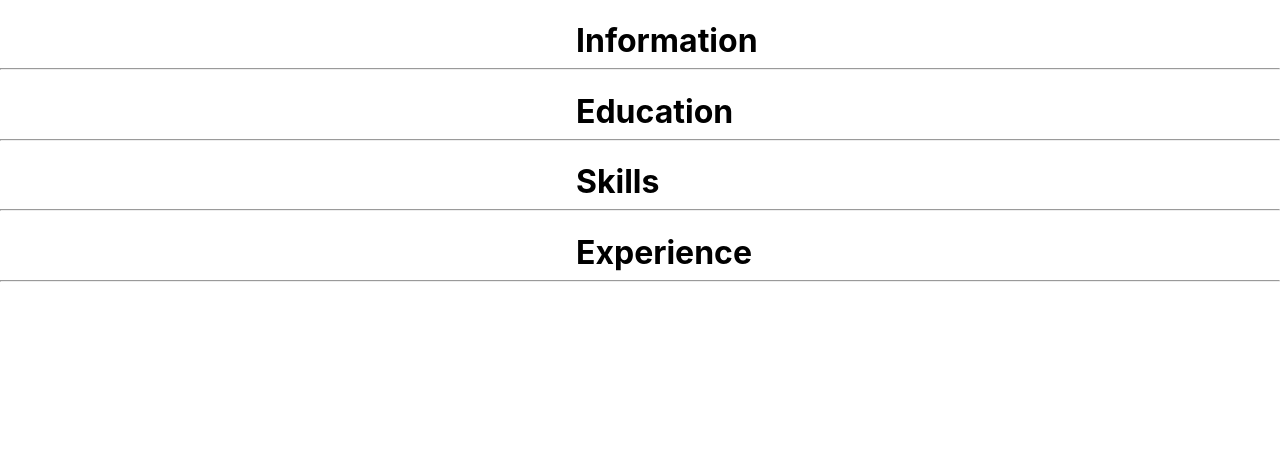
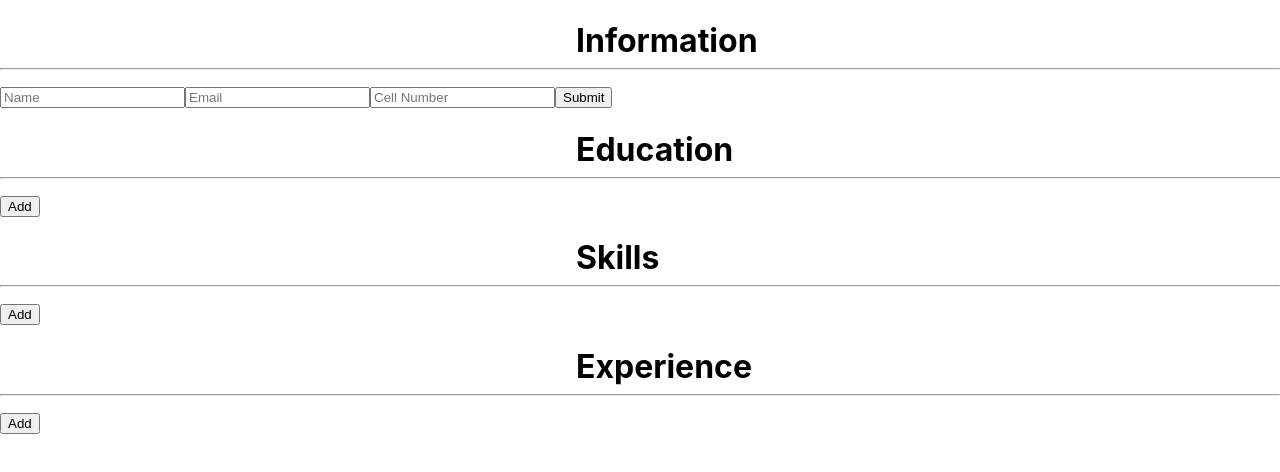
Before and after one commit to umerabdullahkhattak/cvApp, a React (Create React App) app: page / in a window 1280 px wide. Shown: the top 472 px of the page. Built offline with nearby package versions, Linux system fonts and the light colour scheme.

Commit message:
added fields in information part

```diff
--- a/src/Education.js
+++ b/src/Education.js
@@ -1,16 +1,73 @@
+// import React, { Component } from 'react';
+
+// class Education extends Component {
+//   constructor(props) {
+//     super(props);
+//   }
+
+//   render() {
+//     return (
+//         <div >
+//      <h1 className='education'>Education</h1>
+//      <hr/>
+//         </div>
+//     );
+//   }
+// }
+
+// export default Education;
 import React, { Component } from 'react';
 
 class Education extends Component {
   constructor(props) {
     super(props);
+
+    this.state = {
+      items: [],
+      showAddForm: false,
+      newItem: ''
+    };
+  }
+
+  handleAdd = () => {
+    this.setState({ showAddForm: true });
+  }
+
+  handleSubmit = (e) => {
+    e.preventDefault();
+    this.setState({
+      items: [...this.state.items, this.state.newItem],
+      showAddForm: false,
+      newItem: ''
+    });
+  }
+
+  handleChange = (e) => {
+    this.setState({ newItem: e.target.value });
   }
 
   render() {
+    const { items, showAddForm, newItem } = this.state;
+
     return (
-        <div >
-     <h1 className='education'>Education</h1>
-     <hr/>
-        </div>
+      <div>
+        <h1 className='education'>Education</h1>
+        <hr />
+        <ul>
+          {items.map((item, index) => (
+            <li key={index}>{item}</li>
+          ))}
+        </ul>
+        {!showAddForm && (
+          <button onClick={this.handleAdd}>Add</button>
+        )}
+        {showAddForm && (
+          <form onSubmit={this.handleSubmit}>
+            <input type="text" value={newItem} onChange={this.handleChange} />
+            <button type="submit">Submit</button>
+          </form>
+        )}
+      </div>
     );
   }
 }
--- a/src/Experience.js
+++ b/src/Experience.js
@@ -3,13 +3,49 @@ import React, { Component } from 'react';
 class Experience extends Component {
   constructor(props) {
     super(props);
+    this.state = {
+      items: [],
+      showAddForm: false,
+      newItem: ''
+    };
+  }
+  handleAdd = () => {
+    this.setState({ showAddForm: true });
+  }
+
+  handleSubmit = (e) => {
+    e.preventDefault();
+    this.setState({
+      items: [...this.state.items, this.state.newItem],
+      showAddForm: false,
+      newItem: ''
+    });
+  }
+
+  handleChange = (e) => {
+    this.setState({ newItem: e.target.value });
   }
 
   render() {
+    const { items, showAddForm, newItem } = this.state;
     return (
         <div >
      <h1 className='experience'>Experience</h1>
      <hr/>
+     <ul>
+          {items.map((item, index) => (
+            <li key={index}>{item}</li>
+          ))}
+        </ul>
+        {!showAddForm && (
+          <button onClick={this.handleAdd}>Add</button>
+        )}
+        {showAddForm && (
+          <form onSubmit={this.handleSubmit}>
+            <input type="text" value={newItem} onChange={this.handleChange} />
+            <button type="submit">Submit</button>
+          </form>
+        )}
         </div>
     );
   }
--- a/src/Info.js
+++ b/src/Info.js
@@ -3,13 +3,92 @@ import React, { Component } from 'react';
 class Info extends Component {
   constructor(props) {
     super(props);
+    this.state = {
+      infoBits: {
+        name: '',
+        email: '',
+        cellNo: ''
+      },
+      info: [],
+    }
+  }
+  handleAdd = () => {
+    this.setState({ showAddForm: true });
   }
 
+  handleSubmit = (e) => {
+    e.preventDefault();
+    this.setState({
+      info: this.state.info.concat(this.state.infoBits),
+      infoBits: {
+        name: '',
+        email: '',
+        cellNo: ''
+      }
+    });
+
+  }
+  handleChangeName = (e) => {
+    this.setState({
+      infoBits: {
+        name: e.target.value,
+        email: this.state.infoBits.email,
+        cellNo: this.state.infoBits.cellNo,
+
+      },
+
+                  });
+  }
+  handleChangeEmail = (e) => {
+    this.setState({
+      infoBits: {
+        name: this.state.infoBits.name,
+        email: e.target.value,
+        cellNo: this.state.infoBits.cellNo,
+
+      },
+
+                  });
+  }
+  handleChangeCellNo = (e) => {
+    this.setState({
+      infoBits: {
+        name: this.state.infoBits.name,
+        email: this.state.infoBits.email,
+        cellNo: e.target.value,
+
+      },
+
+      });
+
+
+  }
+
+
   render() {
+    const { items, showAddForm, newItem,email,name,cellNo,infoBits,info } = this.state;
     return (
+
         <div >
      <h1 className='info'>Information</h1>
+
      <hr/>
+     <ul className='infoList'>
+     {info.map((itemss, index) => (
+  <li key={index}>
+    <div> <h3>{itemss.name}</h3> <h4>{itemss.email}</h4><h4>{itemss.cellNo}</h4></div>
+
+  </li>
+))}
+        </ul>
+
+     <form onSubmit={this.handleSubmit} >
+        <input type="text"  value={infoBits.name}  onChange={this.handleChangeName} placeholder='Name' />
+        <input type="email" value={infoBits.email} onChange={this.handleChangeEmail} placeholder='Email' />
+        <input type="number" value={infoBits.cellNo} onChange={this.handleChangeCellNo} placeholder='Cell Number' />
+        <button type="submit">Submit</button>
+     </form>
+
      </div>
     );
   }
--- a/src/Skills.js
+++ b/src/Skills.js
@@ -3,13 +3,50 @@ import React, { Component } from 'react';
 class skills extends Component {
   constructor(props) {
     super(props);
+    this.state = {
+      items: [],
+      showAddForm: false,
+      newItem: ''
+    };
+  }
+  handleAdd = () => {
+    this.setState({ showAddForm: true });
   }
 
+  handleSubmit = (e) => {
+    e.preventDefault();
+    this.setState({
+      items: [...this.state.items, this.state.newItem],
+      showAddForm: false,
+      newItem: ''
+    });
+  }
+
+  handleChange = (e) => {
+    this.setState({ newItem: e.target.value });
+  }
+
+
   render() {
+    const { items, showAddForm, newItem } = this.state;
     return (
         <div >
      <h1 className='skills'>Skills</h1>
      <hr/>
+     <ul>
+          {items.map((item, index) => (
+            <li key={index}>{item}</li>
+          ))}
+        </ul>
+        {!showAddForm && (
+          <button onClick={this.handleAdd}>Add</button>
+        )}
+        {showAddForm && (
+          <form onSubmit={this.handleSubmit}>
+            <input type="text" value={newItem} onChange={this.handleChange} />
+            <button type="submit">Submit</button>
+          </form>
+        )}
      </div>
     );
   }
--- a/src/index.css
+++ b/src/index.css
@@ -29,3 +29,6 @@ code {
   margin-bottom: 0px;
   margin-left: 45%;
 }
+.infoList{
+  list-style-type: none;
+}
```
